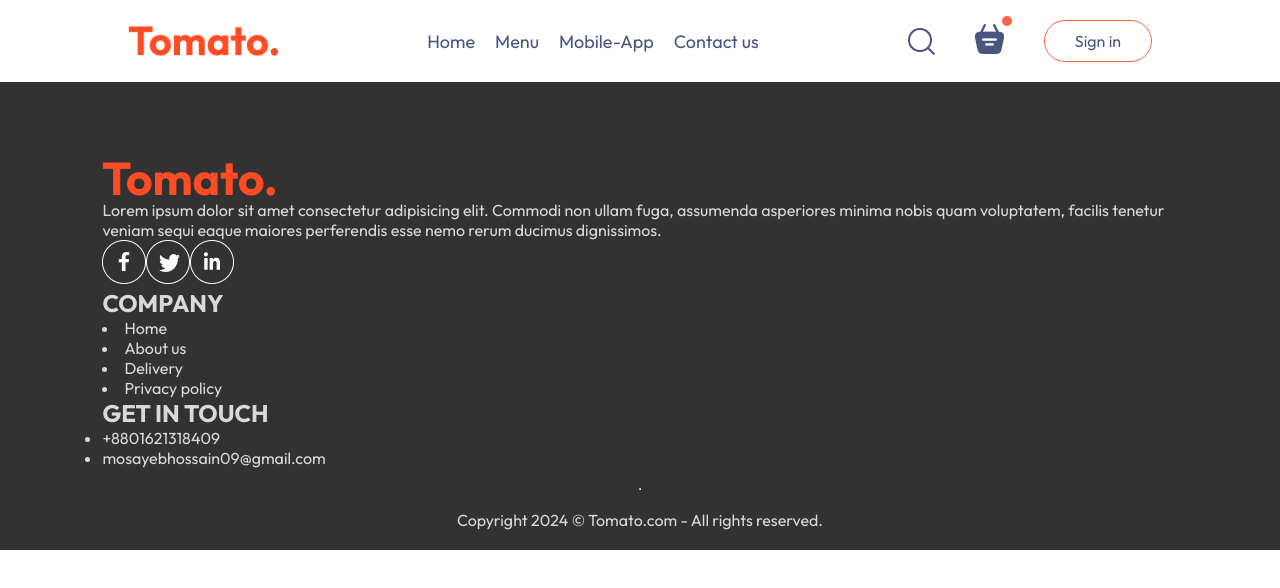
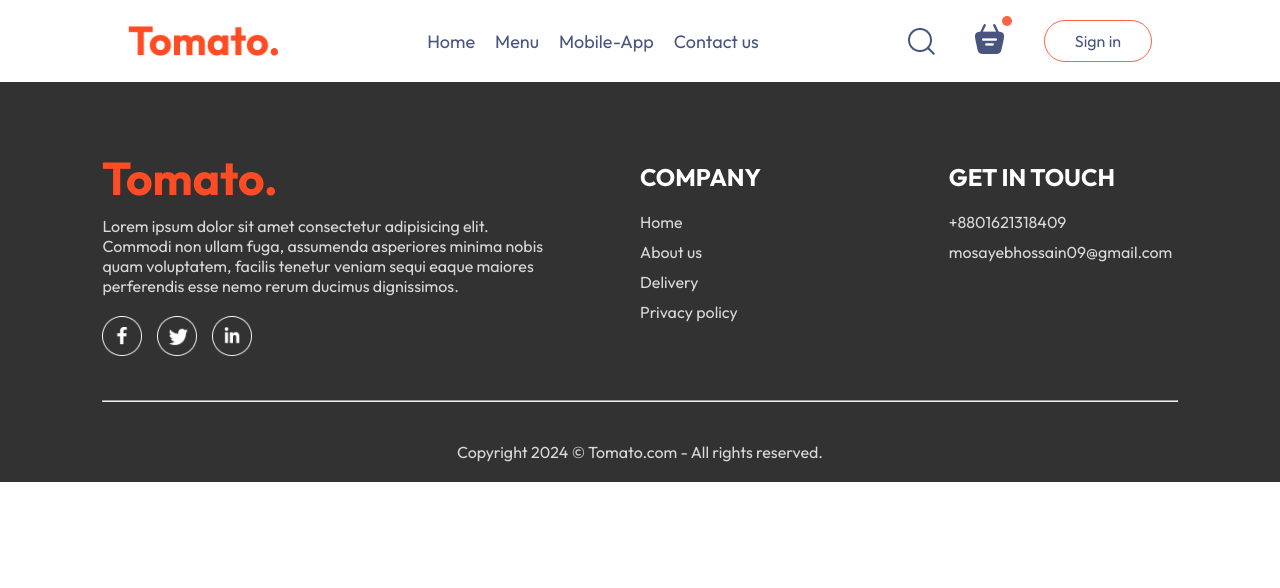
Before and after one commit to Mosayeb09/FOOD_CAN_GO, a React (Vite) app in the folder frontend/: page /placeOrder in a window 1280 px wide. Shown: the top 588 px of the page. Built offline with nearby package versions, Linux system fonts and the light colour scheme.

Commit message:
adding footer section

```diff
--- a/frontend/src/Component/Footer/Footer.css
+++ b/frontend/src/Component/Footer/Footer.css
@@ -8,3 +8,36 @@
     padding: 20px 8vw;
     padding-top: 80px;
 }
+.footer-content{
+    width: 100%;
+    display: grid;
+    grid-template-columns: 2fr 1fr 1fr;
+    gap: 80px;
+}
+.footer-content-left , .footer-content-right, .footer-content-center{
+    display: flex;
+    flex-direction: column;
+    align-items: start;
+    gap: 20px;
+}
+.footer-content-left li , .footer-content-right li, .footer-content-center li{
+
+    list-style: none;
+    margin-bottom: 10px;
+    cursor: pointer;
+}
+ .footer-content-right h2, .footer-content-center h2{
+
+    color: white;
+}
+.footer-social-icons img{
+    width: 40px;
+    margin-right: 15px;
+    cursor: pointer;
+}
+.footer hr{
+    width: 100%;
+    height: 2px;
+    margin: 20px 0;
+    background-color: gray;
+}
--- a/frontend/src/Component/Footer/Footer.jsx
+++ b/frontend/src/Component/Footer/Footer.jsx
@@ -8,7 +8,7 @@ const Footer = () => {
                 <div className="footer-content-left">
                     <img src={assets.logo} alt="" />
                     <p>Lorem ipsum dolor sit amet consectetur adipisicing elit. Commodi non ullam fuga, assumenda asperiores minima nobis quam voluptatem, facilis tenetur veniam sequi eaque maiores perferendis esse nemo rerum ducimus dignissimos.</p>
-                    <div className="footer-social-item">
+                    <div className="footer-social-icons">
                         <img src={assets.facebook_icon} alt="" />
                         <img src={assets.twitter_icon} alt="" />
                         <img src={assets.linkedin_icon} alt="" />
@@ -17,10 +17,13 @@ const Footer = () => {
                 </div>
                 <div className="footer-content-center">
                     <h2>COMPANY</h2>
-                    <li>Home</li>
-                    <li>About us</li>
-                    <li>Delivery</li>
-                    <li>Privacy policy</li>
+                    <ul>
+                        <li>Home</li>
+                        <li>About us</li>
+                        <li>Delivery</li>
+                        <li>Privacy policy</li>
+                    </ul>
+
 
                 </div>
                 <div className="footer-content-right">
```
